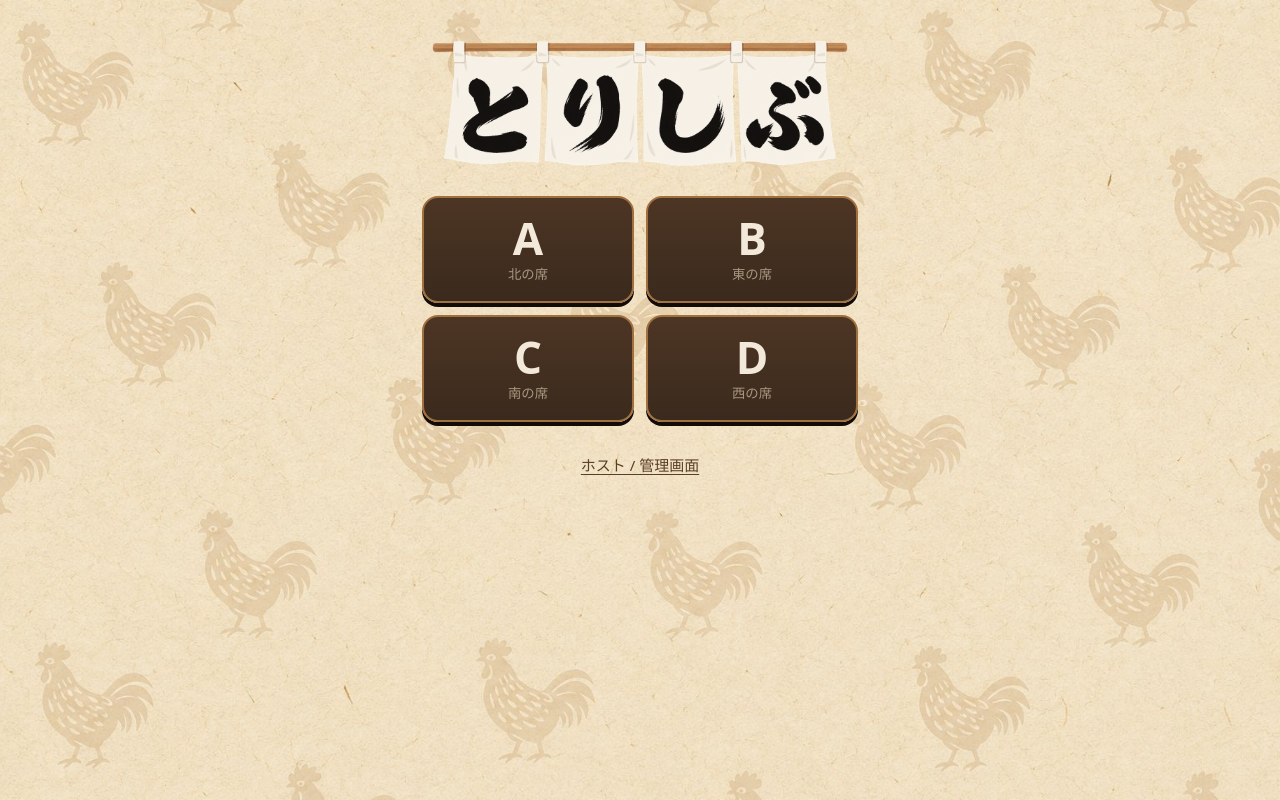
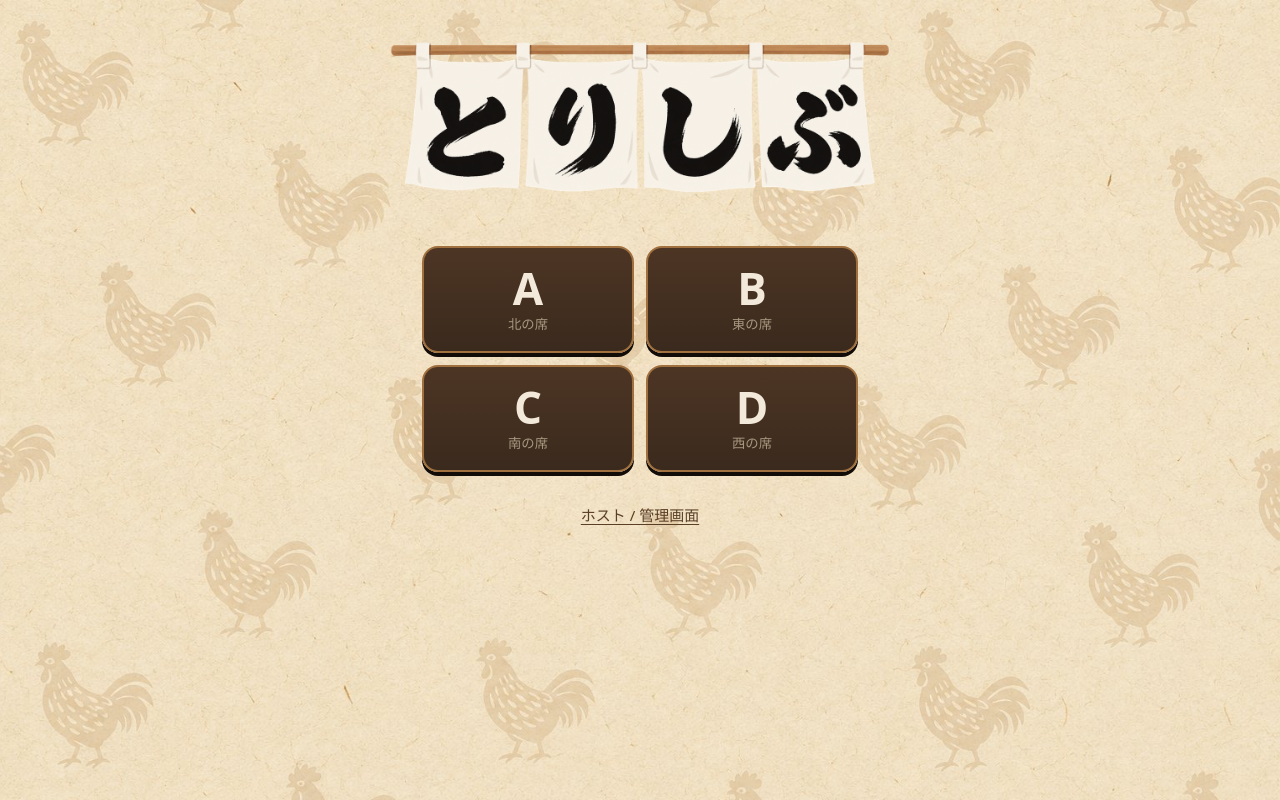
Before and after one commit to Y-RyuZU/enryo-killer, a React (Vite) app in the folder web/: page / in a window 1280 px wide. Built offline with nearby package versions, Linux system fonts and the light colour scheme; no server answers.

Commit message:
web: landing logo 1.2x (capped at screen width), double gap to seat buttons (per amu feedback)

```diff
--- a/web/src/styles.css
+++ b/web/src/styles.css
@@ -122,7 +122,8 @@ button:disabled { cursor: default; }
 .landing { align-items: stretch; text-align: center; }
 .landing-plate { display: grid; place-items: center; margin-bottom: 16px; }
 .landing-logo { margin: 0; }
-.landing-logo img { display: block; width: 100%; max-width: 420px; height: auto; margin: 0 auto; }
+.landing-logo img { display: block; width: min(120%, 100vw); max-width: 504px; height: auto; position: relative; left: 50%; transform: translateX(-50%); }
+.landing .brand { margin-bottom: 44px; }
 .landing-label { color: var(--muted); font-size: 13px; margin-bottom: 10px; }
 .landing-seats { display: grid; grid-template-columns: 1fr 1fr; gap: 12px; margin-bottom: 18px; }
 .landing-seat { display: flex; flex-direction: column; align-items: center; padding: 18px 0; border-radius: 16px; border: 2px solid #a0703f; background: linear-gradient(#4d3524, #3a2a1d); color: var(--text); text-decoration: none; box-shadow: 0 4px 0 #120c08; }
```
